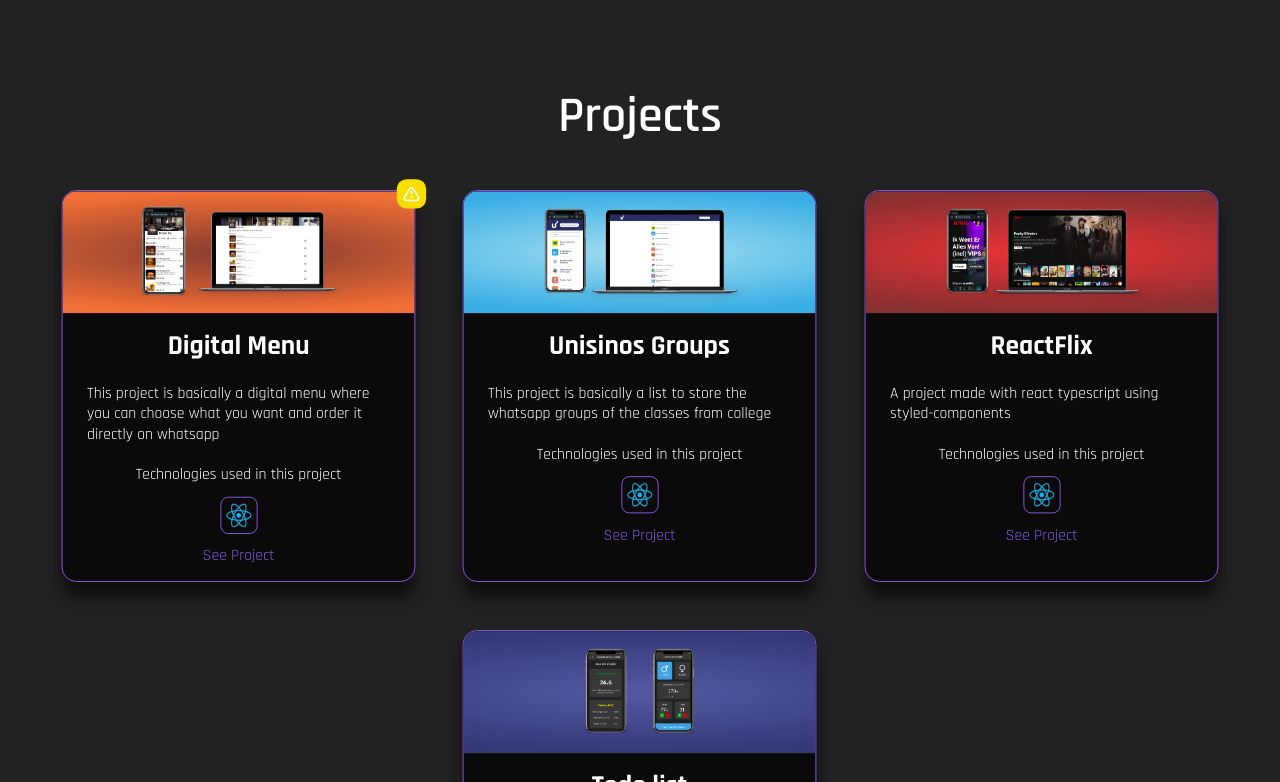
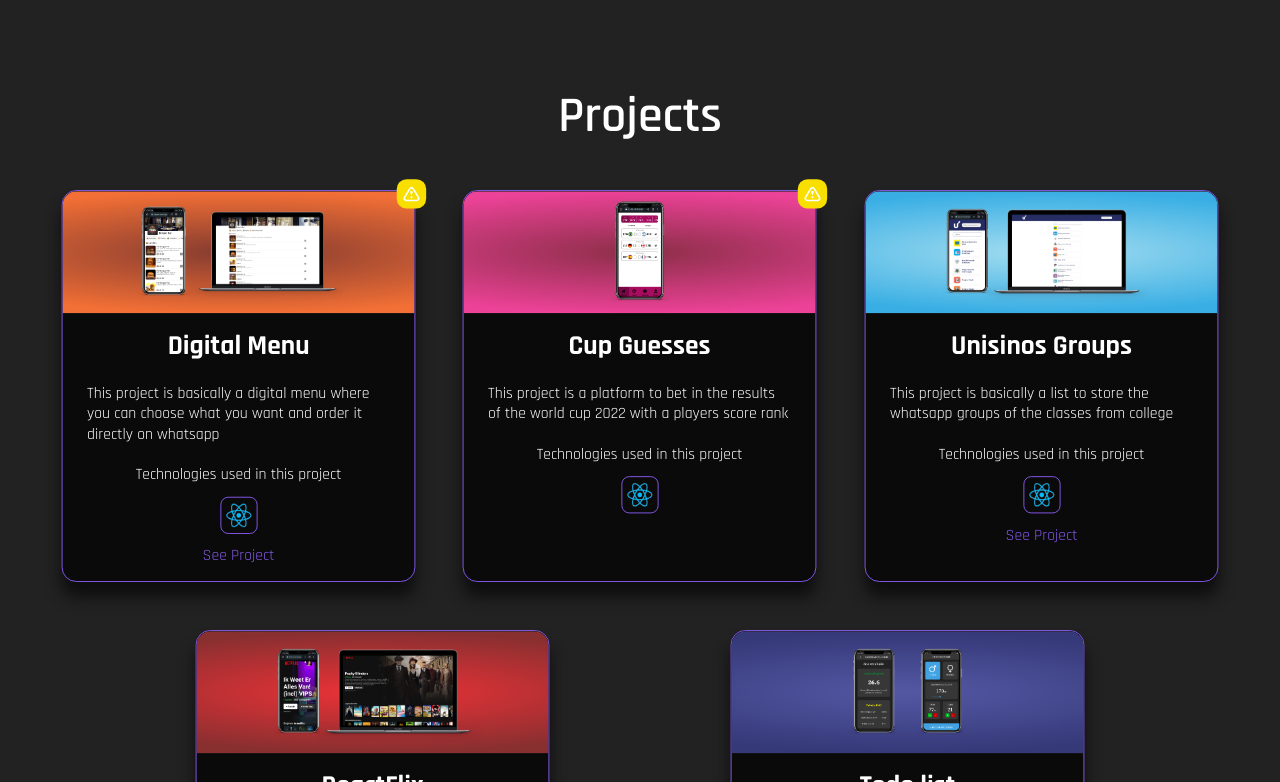
Before and after one commit to bBraian/react-portfolio, a React (Create React App) app: page / in a window 1280 px wide. Shown: the part 580-1362 px from the top of the page. Built offline with nearby package versions, Linux system fonts and the light colour scheme; the HTML template or start-up script is replaced by a standard one.

Commit message:
adding the last project

```diff
--- a/src/components/Project/index.js
+++ b/src/components/Project/index.js
@@ -27,7 +27,7 @@
                 </C.TecnologiesBox>
 
                 <C.See>
-                    <C.ProjectLink rel="noreferrer" href={link} target="_blank">See Project</C.ProjectLink>
+                    { link === '' ? '' : <C.ProjectLink rel="noreferrer" href={link} target="_blank">See Project</C.ProjectLink>}
                 </C.See>
 
             </C.Container>
--- a/src/data/projects.js
+++ b/src/data/projects.js
@@ -6,6 +6,7 @@
 import reactflix from '../images/projectBg/reactflix.png';
 import imc from '../images/projectBg/imc.png';
 import digitalmenu from '../images/projectBg/digitalmenu.png';
+import cupguesses from '../images/projectBg/cup-guesses.png';
 
 export const projects = [
     {id: 1, title: 'Digital Menu', description: 'This project is basically a digital menu where you can choose what you want and order it directly on whatsapp', image: digitalmenu, link: 'https://digital-menu-bbraian.vercel.app/', projectStatus: 'in progress',
@@ -13,17 +14,22 @@
             {id: 3, name: 'ReactJS', icon: react}
         ]
     },
-    {id: 2, title: 'Unisinos Groups', description: 'This project is basically a list to store the whatsapp groups of the classes from college', image: unisinos, link: 'https://unisinos-groups.vercel.app/', projectStatus: '',
+    {id: 2, title: 'Cup Guesses', description: 'This project is a platform to bet in the results of the world cup 2022 with a players score rank', image: cupguesses, link: '', projectStatus: 'in progress',
         tecnologies: [
             {id: 3, name: 'ReactJS', icon: react}
         ]
     },
-    {id: 3, title: 'ReactFlix', description: 'A project made with react typescript using styled-components', image: reactflix, link: 'https://react-flix-bbraian.vercel.app/',  projectStatus: '',
+    {id: 3, title: 'Unisinos Groups', description: 'This project is basically a list to store the whatsapp groups of the classes from college', image: unisinos, link: 'https://unisinos-groups.vercel.app/', projectStatus: '',
+        tecnologies: [
+            {id: 3, name: 'ReactJS', icon: react}
+        ]
+    },
+    {id: 4, title: 'ReactFlix', description: 'A project made with react typescript using styled-components', image: reactflix, link: 'https://react-flix-bbraian.vercel.app/',  projectStatus: '',
         tecnologies: [
             {id: 1, name: 'ReactJS', icon: react},
         ]
     },
-    {id: 4, title: 'Todo list', description: 'Todo is an react-app made with typescript. Is the convencional list of things to do. You can create, and mark as done', image: imc, link: 'https://todo-react-list.vercel.app/', projectStatus: '',
+    {id: 5, title: 'Todo list', description: 'Todo is an react-app made with typescript. Is the convencional list of things to do. You can create, and mark as done', image: imc, link: 'https://todo-react-list.vercel.app/', projectStatus: '',
         tecnologies: [
             {id: 3, name: 'ReactJS', icon: react},
         ]
```
Also changed, not shown: src/images/projectBg/cup-guesses.png (added).
